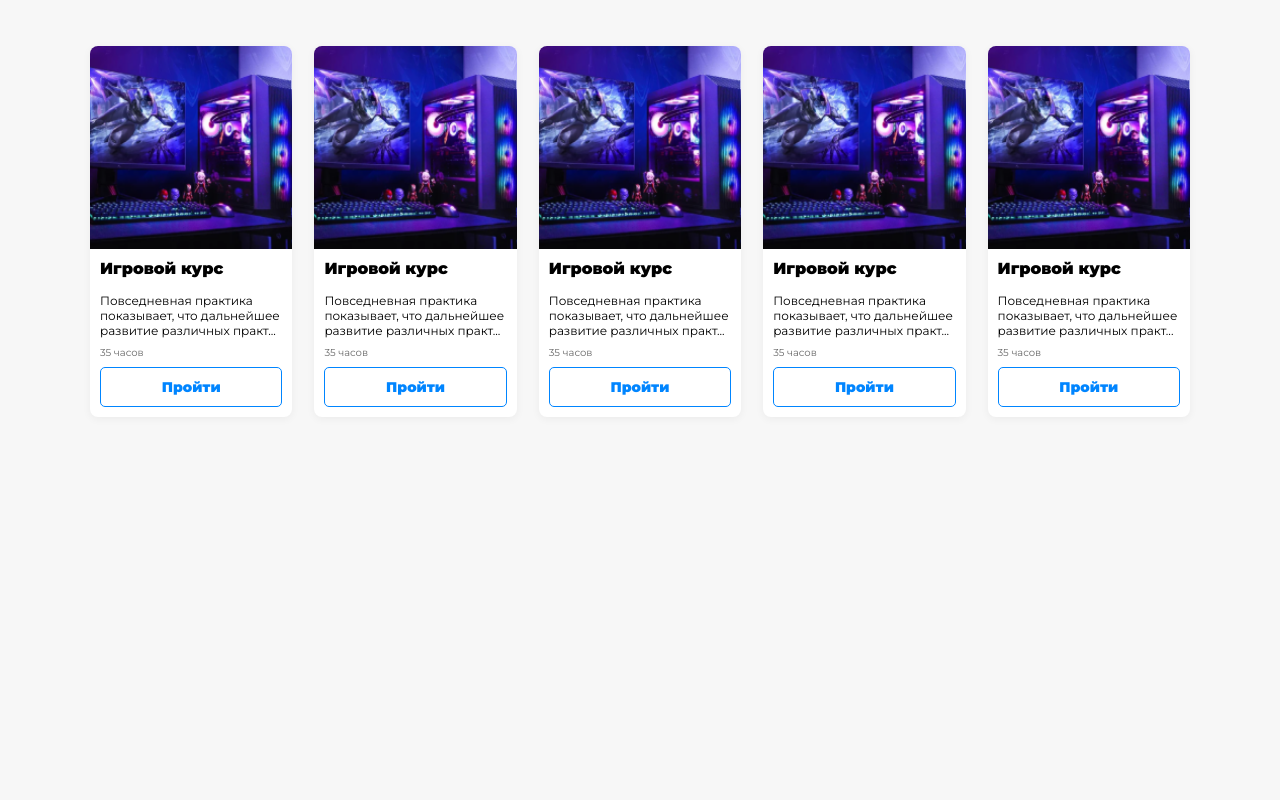
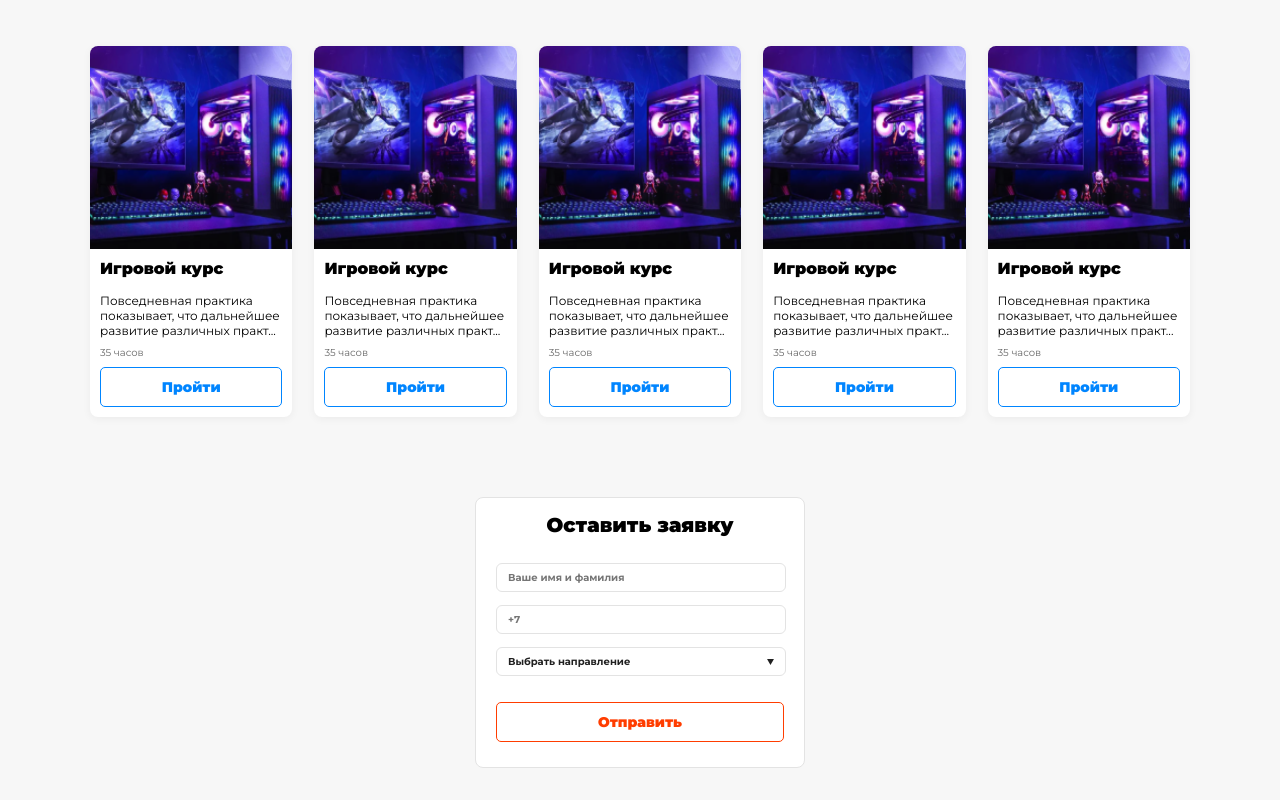
Before and after one commit to Nurullaev1703/Site, a website: page index.html in a window 1280 px wide. Shown: the part 477-1277 px from the top of the page. Before the commit the page ends 974 px from the top, so only its background shows below. Drawn offline with Linux system fonts and the light colour scheme.

Commit message:
create form

```diff
--- /dev/null
+++ b/assets/scss/sections/_main-form.scss
@@ -0,0 +1,32 @@
+.main-form{
+    width: 30%;
+    margin: 0 auto;
+    margin-bottom: 80px;
+
+    h1{
+        margin-bottom: 26px;
+        text-align: center;
+    }
+
+    input{
+        margin-bottom: 13px;
+    }
+
+    .select{
+        display: flex;
+        justify-content: space-between;
+        margin-bottom: 26px;
+
+
+        &:hover{
+            .pick{
+                svg{
+                    fill: $main;
+                }
+            }
+        }
+        .pick{
+            height: 100%;
+        }
+    }
+}
--- a/assets/scss/style.scss
+++ b/assets/scss/style.scss
@@ -10,7 +10,7 @@ form{
     border: 1px solid $stroke;
     border-radius: 8px;
 }
-input[type="text"], input[type="password"]{
+input[type="text"], input[type="password"], .select{
     width: 100%;
     margin-left: -11px;
     border: 1px solid $stroke;
@@ -18,6 +18,16 @@ input[type="text"], input[type="password"]{
     padding: 7px 11px;
     @include font(700);
     font-size: 10px;
+}
+input[type="text"]:placeholder-shown, .select{
+    color: $placeholder;
+}
+.select{
+    cursor: pointer;
+
+    &.active{
+        color: $black;
+    }
 }
 .form-container{
     margin: 0 11px;
@@ -117,3 +127,4 @@ svg{
 @import 'sections/header';
 @import 'sections/main';
 @import 'sections/cards';
+@import 'sections/main-form'
--- a/index.html
+++ b/index.html
@@ -106,6 +106,24 @@
             </div>
          </div>
      </section>
+    <section class="main-form">
+        <form action="">
+            <div class="form-container">
+                <h1>Оставить заявку</h1>
+                <input type="text" placeholder="Ваше имя и фамилия">
+                <input type="text" placeholder="+7">
+                <div class="select active">
+                    Выбрать направление
+                    <div class="pick">
+                        <svg width="7" height="6" viewBox="0 0 7 6" fill="none" xmlns="http://www.w3.org/2000/svg">
+                            <path d="M3.5 6L0.0358982 0L6.9641 0L3.5 6Z"/>
+                        </svg>
+                    </div>
+                </div>
+            </div>
+            <button class="btn">Отправить</button>
+        </form>
+    </section>
  </div>
 </body>
 </html>
```
Also changed, not shown: assets/css/style.css, 1 other file.
